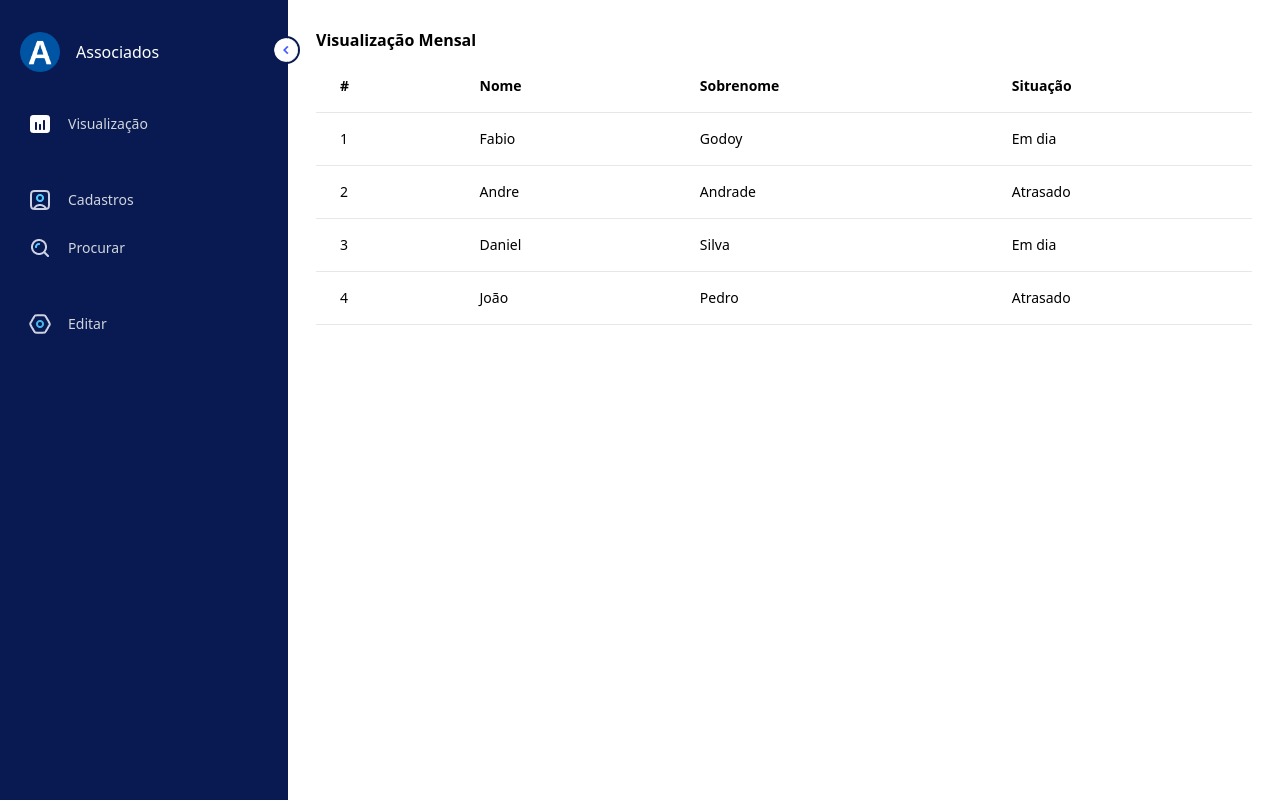
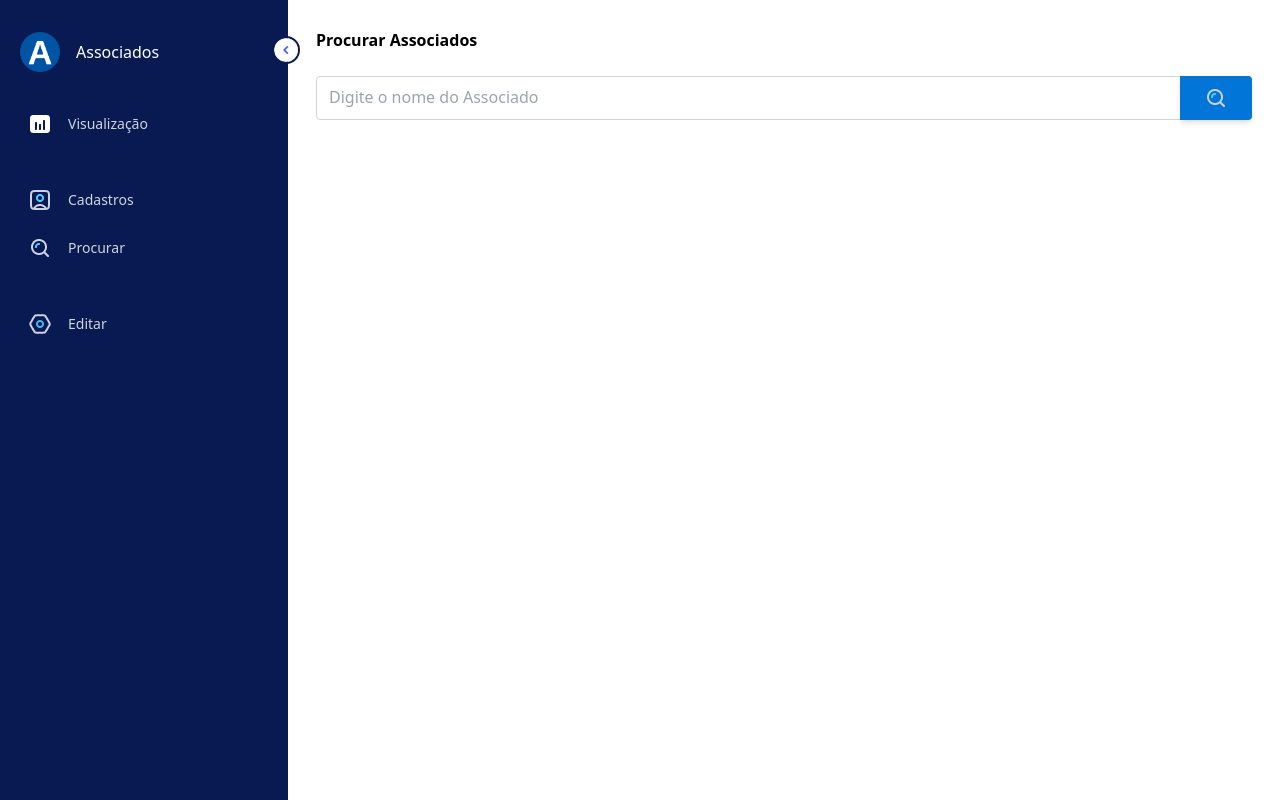
Before and after one commit to andrelandrade/associados, a React (Vite) app in the folder frontend/: page / in a window 1280 px wide. Built offline with nearby package versions, Linux system fonts and the light colour scheme.

Commit message:
procurar associado

```diff
--- a/frontend/src/App.jsx
+++ b/frontend/src/App.jsx
@@ -1,13 +1,13 @@
 
 import { NavBar } from "./components/NavBar";
-import { Visualizacao } from "./pages/Visualizacao";
+import { Procurar } from "./pages/Procurar";
 
 export function App() {
 
   return (
     <div className="flex">
       <NavBar />
-      <Visualizacao />
+      <Procurar />
     </div>
   )
 }
--- /dev/null
+++ b/frontend/src/pages/Procurar/index.jsx
@@ -0,0 +1,27 @@
+export function Procurar() {
+    return (
+        <div className="p-7 text-2x1 font-semibold flex-1 h-screen">
+            <h1>Procurar Associados</h1>
+            <br />
+            <div class="mb-3">
+            <div class="relative mb-4 flex w-full flex-wrap items-stretch">
+                <input
+                type="search"
+                className="relative m-0 -mr-0.5 block w-[1px] min-w-0 flex-auto rounded-l border border-solid border-neutral-300 bg-transparent bg-clip-padding px-3 py-[0.25rem] text-base font-normal leading-[1.6] text-neutral-700 outline-none transition duration-200 ease-in-out focus:z-[3] focus:border-primary focus:text-neutral-700 focus:shadow-[inset_0_0_0_1px_rgb(59,113,202)] focus:outline-none dark:border-neutral-600 dark:text-neutral-200 dark:placeholder:text-neutral-200 dark:focus:border-primary"
+                placeholder="Digite o nome do Associado"
+                aria-label="Search"
+                aria-describedby="button-addon1" />
+
+                <button
+                className="relative z-[2] flex items-center rounded-r bg-primary px-6 py-2.5 text-xs font-medium uppercase leading-tight text-white shadow-md transition duration-150 ease-in-out hover:bg-dark-purple hover:shadow-lg focus:bg-primary-700 focus:shadow-lg focus:outline-none focus:ring-0 active:bg-primary-800 active:shadow-lg"
+                type="button"
+                id="button-addon1"
+                data-te-ripple-init
+                data-te-ripple-color="light">
+                <img src="./src/assets/Search.png" alt="" />
+                </button>
+            </div>
+            </div>
+        </div>
+    )
+}
--- a/frontend/tailwind.config.js
+++ b/frontend/tailwind.config.js
@@ -9,6 +9,7 @@
       colors: {
         "dark-purple": "#081A51",
         "light-purple": "rgba(255,255,255,0.17)",
+        "primary": "rgba(2, 117, 216)"
       },
     },
   },
```
